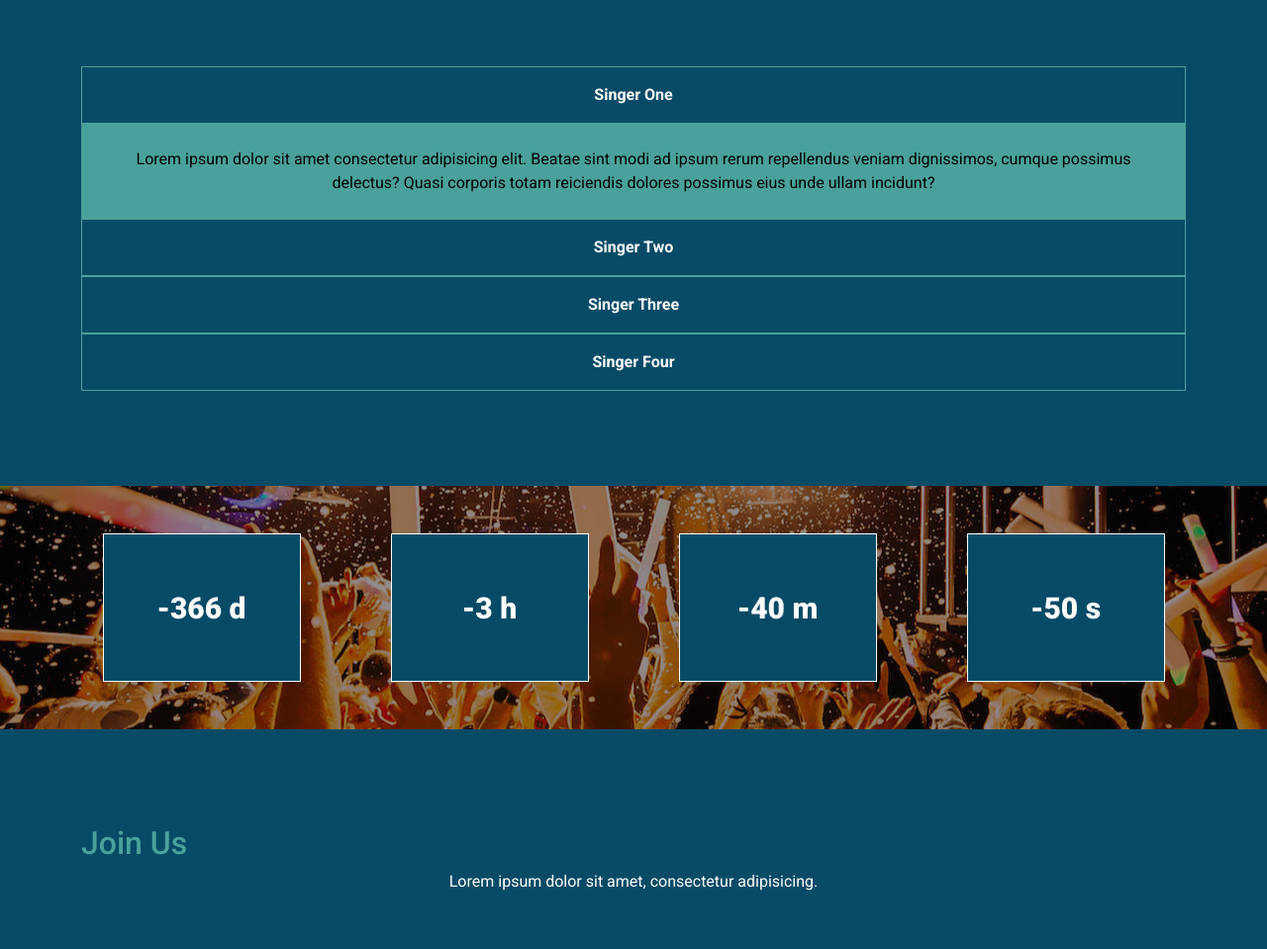
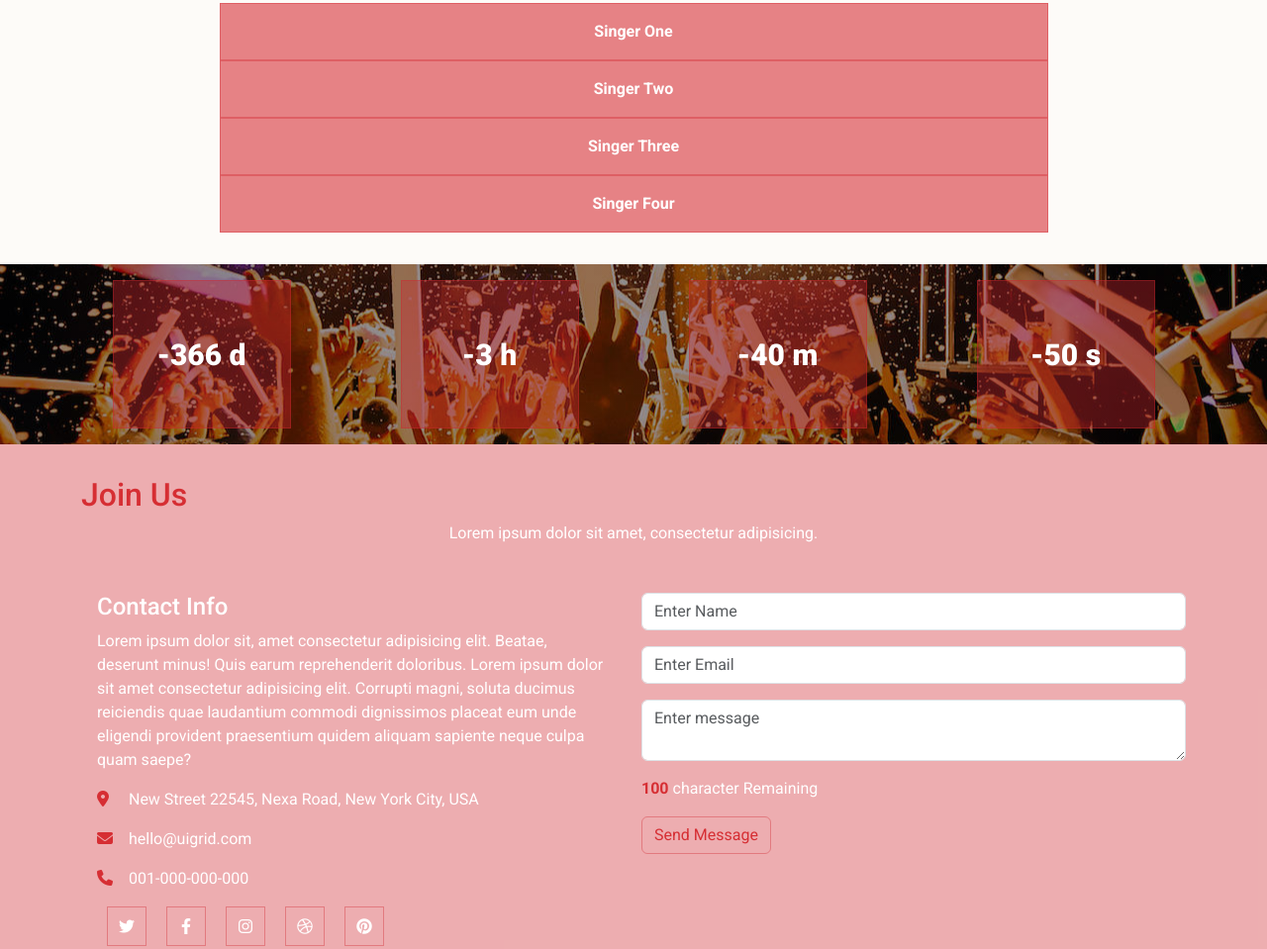
Before and after one commit to mahmoudadel999/JQuery-Site, a plain HTML site: page index.html in a window 1280 px wide. Shown: the part 829-1788 px from the top of the page at 99% size. Drawn offline with Linux system fonts and the light colour scheme.

Commit message:
modified on backgroud of website

```diff
--- a/css/main.css
+++ b/css/main.css
@@ -6,9 +6,9 @@
 }
 
 :root {
-  --main-color: #4aa19b;
-  --second-color: #064b66;
-  --alt-color: #0a78a3;
+  --main-color: #D62E33;
+  --second-color: rgba(206, 39, 45, 0.378);
+  --text-color: #fff;
 }
 
 .text-color {
@@ -22,27 +22,27 @@ section {
 /* & first section */
 header {
   min-height: 100vh;
-  background-image: linear-gradient(rgba(0, 0, 0, 0.418) 0% 40%),
+  background-image: linear-gradient(to right, #c71b219b, #c71b219b),
     url(../img/bckg.jpg);
   background-position: center;
   background-size: cover;
 }
 
 header div h2 {
-  color: var(--main-color);
+  color: var(--text-color);
   font-size: 90px;
   line-height: 72px;
   font-weight: 500;
 }
 header div p {
-  color: var(--main-color);
+  color: var(--text-color);
   font-size: 30px;
 }
 
 header div.menu {
   height: 100%;
   width: 0;
-  background-color: #344d67;
+  background-color: #D62E33;
   overflow: hidden;
 }
 
@@ -59,30 +59,37 @@ header div.menu i:hover {
 }
 
 /* & second section  */
-div.open {
+#singers{
+  background-color: #fdfbf8;
+}
+
+.actor div.open {
   background-color: var(--second-color);
   transition: background-color 400ms;
   position: fixed;
 }
 
-div.open:hover {
-  background-color: #344d67;
+.actor div.open:hover {
+  background-color: var(--second-color);
 }
 
-div.open-tab {
-  border: 1px solid var(--main-color);
+.actor div.open-tab {
+  border: 1px solid var(--second-color);
   font-weight: 700;
 }
 
 div.tab {
-  background-color: var(--main-color);
+  background-color: var(--second-color);
   display: none;
 }
 
-div.tab.special {
+.singer div.tab.special {
   display: block;
 }
 
+.duration{
+  background-color: #e68285;
+}
 /* & count down section  */
 #count-down {
   background-image: linear-gradient(rgba(0, 0, 0, 0.418) 0% 40%),
@@ -93,12 +100,11 @@ div.tab.special {
 
 .count {
   background-color: var(--second-color);
-  border: 5px solid var(--second-color);
   display: flex;
   justify-content: center;
-  width: 200px;
+  width: 180px;
   height: 150px;
-  border: 1px solid #fff;
+  border: 1px solid var(--second-color);
 }
 
 .count span {
@@ -107,17 +113,19 @@ div.tab.special {
 }
 
 /* & contact section */
+
+
 .social {
   width: 40px;
   height: 40px;
-  border: 1px solid white;
   margin-inline: 10px;
+  border: 1px solid var(--second-color);
   transition: background-color 400ms;
 }
 
 .social:hover {
-  background-color: var(--main-color);
-  border: 1px solid var(--main-color);
+  background-color: var(--second-color);
+  border: 1px solid var(--second-color);
 }
 
 .social:hover i {
@@ -125,10 +133,13 @@ div.tab.special {
 }
 
 button.btn {
+  color: var(--main-color);
   transition: background-color 400ms;
-  background-color: var(--main-color);
+  border: 1px solid var(--second-color);
 }
 
-button:hover {
-  background-color: #0a78a3 !important;
+button.btn:hover {
+  color: var(--text-color);
+  background-color: var(--second-color);
+  border: 1px solid var(--second-color);
 }
--- a/index.html
+++ b/index.html
@@ -44,12 +44,12 @@
       </div>
     </header>
 
-    <section id="singers" class="py-5 text-center">
-      <div class="container my-5">
-        <div class="m-auto">
+    <section id="singers"  class="py-3 text-center actor">
+      <div class="container my-3">
+        <div class="m-auto w-75 duration">
           <div class="py-3 open-tab">Singer One</div>
           <div class="special tab overflow-hidden">
-            <div class="p-4 text-black">
+            <div class="p-4">
               Lorem ipsum dolor sit amet consectetur adipisicing elit. Beatae
               sint modi ad ipsum rerum repellendus veniam dignissimos, cumque
               possimus delectus? Quasi corporis totam reiciendis dolores
@@ -58,7 +58,7 @@
           </div>
           <div class="py-3 open-tab">Singer Two</div>
           <div class="tab overflow-hidden">
-            <div class="p-4 text-black">
+            <div class="p-4">
               Lorem ipsum dolor sit amet consectetur adipisicing elit. Beatae
               sint modi ad ipsum rerum repellendus veniam dignissimos, cumque
               possimus delectus? Quasi corporis totam reiciendis dolores
@@ -70,7 +70,7 @@
           </div>
           <div class="py-3 open-tab">Singer Three</div>
           <div class="tab overflow-hidden">
-            <div class="p-4 text-black">
+            <div class="p-4">
               Lorem ipsum dolor sit amet consectetur adipisicing elit. Beatae
               sint modi ad ipsum rerum repellendus veniam dignissimos, cumque
               possimus delectus? Quasi corporis totam reiciendis dolores
@@ -85,7 +85,7 @@
           </div>
           <div class="py-3 open-tab">Singer Four</div>
           <div class="tab overflow-hidden">
-            <div class="p-4 text-black">
+            <div class="p-4">
               Lorem ipsum dolor sit amet consectetur adipisicing elit. Beatae
               sint modi ad ipsum rerum repellendus veniam dignissimos, cumque
               possimus delectus? Quasi corporis totam reiciendis dolores
@@ -96,7 +96,7 @@
       </div>
     </section>
 
-    <section id="count-down" class="py-5 text-center">
+    <section id="count-down" class="py-3 text-center">
       <div class="container">
         <div class="row g-5">
           <div class="col-md-3">
@@ -127,13 +127,13 @@
       </div>
     </section>
 
-    <section id="contact" class="py-5">
-      <div class="container my-5">
+    <section id="contact" class="py-3">
+      <div class="container mt-3">
         <h2 class="text-color">Join Us</h2>
         <p class="text-center">
           Lorem ipsum dolor sit amet, consectetur adipisicing.
         </p>
-        <div class="row my-5 g-3">
+        <div class="row my-3 g-3">
           <div class="col-md-6">
             <div class="m-3">
               <h4>Contact Info</h4>
```
